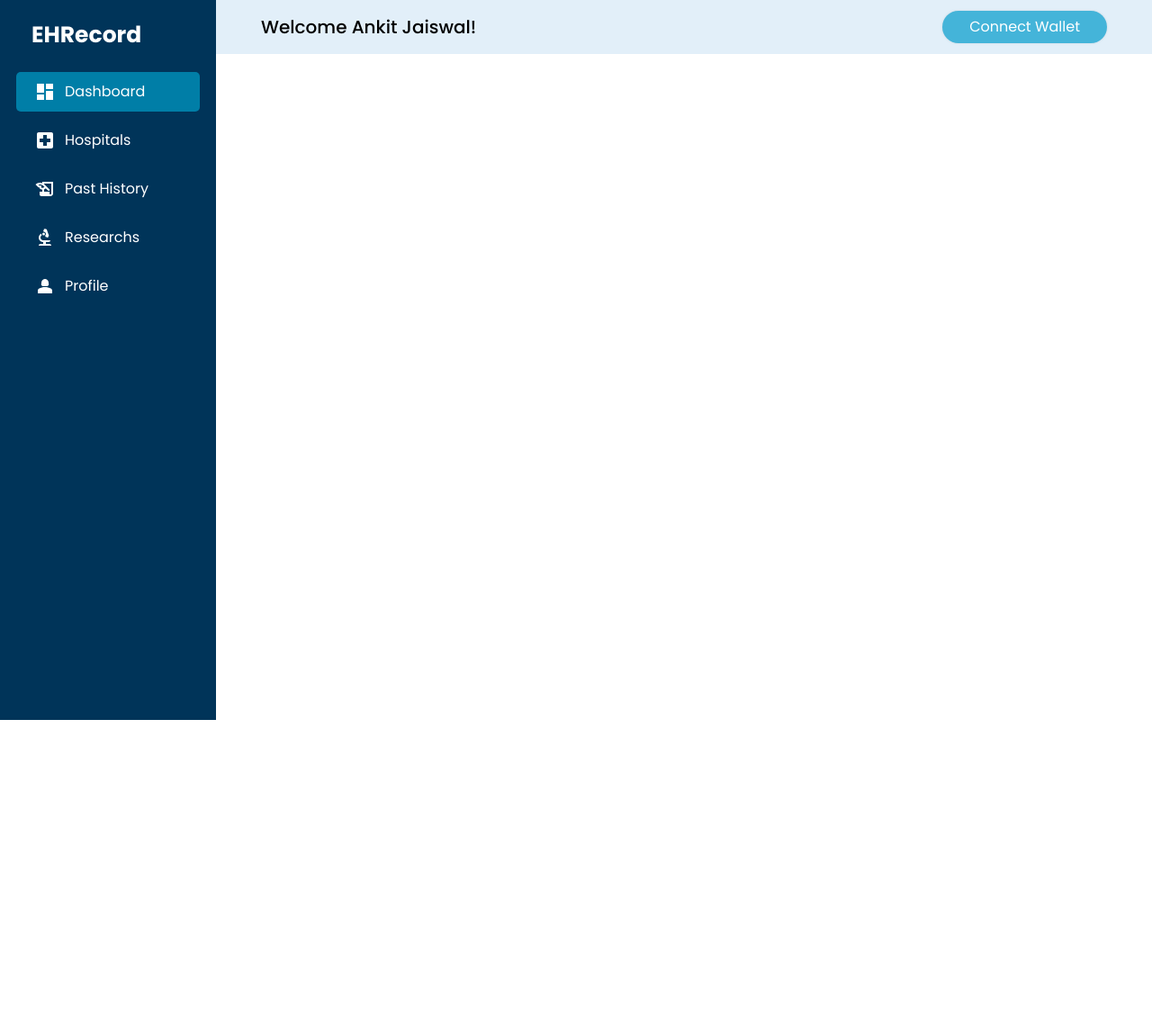
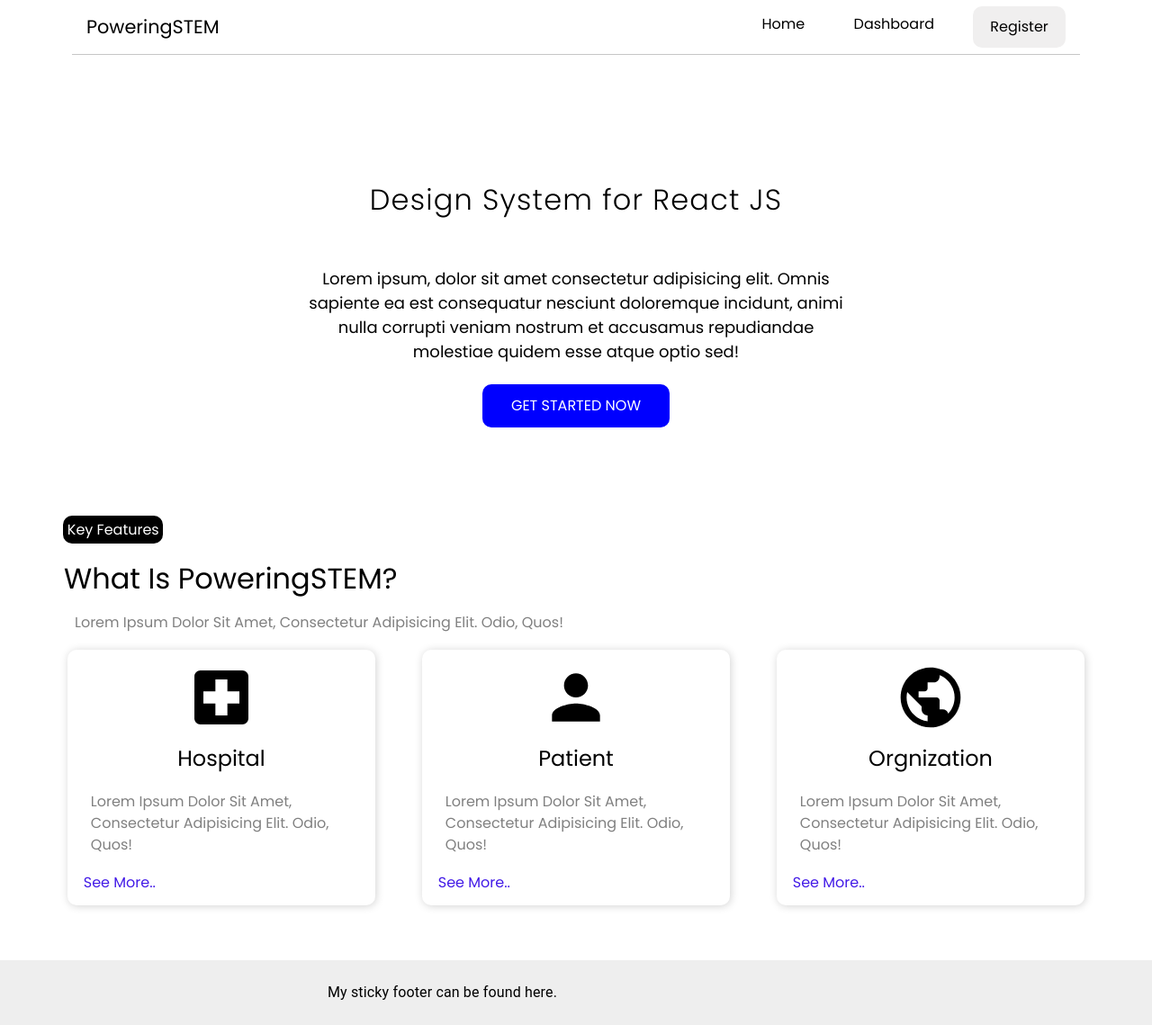
Before and after one commit to AnkitJaiswal26/PoweringSTEMHacks, a React (Create React App) app: page / in a window 1280 px wide. Shown: the whole page at 90% size. Before the commit the page ends 800 px from the top, so only its background shows below. Built offline with nearby package versions, Linux system fonts and the light colour scheme.

Commit message:
new landing page & routes refactoring

```diff
--- a/src/components/HospitalSidebar/hosSidebar.js
+++ b/src/components/HospitalSidebar/hosSidebar.js
@@ -8,7 +8,7 @@ import styles from "./Sidebar.module.css";
 export const hosSidebar = [
 	{
 		name: "Dashboard",
-		url: "/hospital",
+		url: "/hospital/dashboard",
 		icon: <DashboardIcon className={styles.listIcon} />,
 	},
 	{
--- a/src/components/Sidebar/userSidebar.js
+++ b/src/components/Sidebar/userSidebar.js
@@ -8,7 +8,7 @@ import styles from "./Sidebar.module.css";
 export const userSidebar = [
 	{
 		name: "Dashboard",
-		url: "/",
+		url: "/user/dashboard",
 		icon: <DashboardIcon className={styles.listIcon} />,
 	},
 	{
--- /dev/null
+++ b/src/screens/Home/Header.jsx
@@ -0,0 +1,64 @@
+import { useState } from "react";
+import "../../styles/header.css";
+import { Container } from "@mui/material";
+
+export default function Header() {
+  const [isNavExpanded, setIsNavExpanded] = useState(false);
+
+  const menus = [
+    {
+      name: "Home",
+      url: "/",
+    },
+    {
+      name: "Dashboard",
+      url: "/hospital/dashboard",
+    },
+    {
+      name: "Register",
+      url: "/register",
+    },
+  ];
+
+  return (
+    <section className="container">
+      <div className="navigation" style={{  }}>
+        <a href="/" className="brand-name">
+          PoweringSTEM
+        </a>
+        <button
+          className="hamburger"
+          onClick={() => {
+            setIsNavExpanded(!isNavExpanded);
+          }}
+        >
+          <svg
+            xmlns="http://www.w3.org/2000/svg"
+            className="h-5 w-5"
+            viewBox="0 0 20 20"
+            fill="white"
+          >
+            <path
+              fillRule="evenodd"
+              d="M3 5a1 1 0 011-1h12a1 1 0 110 2H4a1 1 0 01-1-1zM3 10a1 1 0 011-1h12a1 1 0 110 2H4a1 1 0 01-1-1zM9 15a1 1 0 011-1h6a1 1 0 110 2h-6a1 1 0 01-1-1z"
+              clipRule="evenodd"
+            />
+          </svg>
+        </button>
+        <div
+          className={
+            isNavExpanded ? "navigation-menu expanded" : "navigation-menu"
+          }
+        >
+          <ul>
+            {menus.map(({ name, url }, index) => (
+              <li keys={index}>
+                <a href={url}>{name}</a>
+              </li>
+            ))}
+          </ul>
+        </div>
+      </div>
+    </section>
+  );
+}
--- /dev/null
+++ b/src/screens/Home/HomeScreen.jsx
@@ -0,0 +1,114 @@
+import { Box, Container, Typography } from "@mui/material";
+import Header from "./Header";
+import styles from "./HomeScreen.module.css";
+import LocalHospitalIcon from "@mui/icons-material/LocalHospital";
+import PersonIcon from "@mui/icons-material/Person";
+import PublicIcon from "@mui/icons-material/Public";
+
+const lorem =
+  "Lorem ipsum dolor sit amet, consectetur adipisicing elit. Odio, quos!";
+
+const HomeScreen = () => {
+  const Footer = () => {
+    return (
+      <>
+        <Box
+          component="footer"
+          sx={{
+            py: 3,
+            px: 2,
+            mt: "auto",
+            display: "flex",
+            flexDirection: "column",
+            backgroundColor: (theme) =>
+              theme.palette.mode === "light"
+                ? theme.palette.grey[200]
+                : theme.palette.grey[800],
+          }}
+        >
+          <Container maxWidth="sm">
+            <Typography variant="body1">
+              My sticky footer can be found here.
+            </Typography>
+          </Container>
+        </Box>
+      </>
+    );
+  };
+
+  const CustomButton = ({ text, color = "blue" }) => {
+    return (
+      <button className={styles.btn} style={{ backgroundColor: `${color}` }}>
+        {text}
+      </button>
+    );
+  };
+
+  const FeatureCard = ({ name, text, icon }) => {
+    return (
+      <div className={`${styles.feature_card}`}>
+        <div className={styles.icon}>{icon}</div>
+        <h3>{name}</h3>
+        <p>{text}</p>
+        <a href="#">see more..</a>
+      </div>
+    );
+  };
+
+  return (
+    <>
+      <Header />
+
+      <section className={`${styles.container} ${styles.hero}`}>
+        <h1>Design System for React JS</h1>
+        <p>
+          Lorem ipsum, dolor sit amet consectetur adipisicing elit. Omnis
+          sapiente ea est consequatur nesciunt doloremque incidunt, animi nulla
+          corrupti veniam nostrum et accusamus repudiandae molestiae quidem esse
+          atque optio sed!
+        </p>
+        <CustomButton text="get started now" />
+      </section>
+
+      <section className={styles.features}>
+        <div className={`${styles.container}`}>
+          <button>Key Features</button>
+          <h3>what is PoweringSTEM?</h3>
+          <p>{lorem}</p>
+          <div className={`${styles.row} ${styles.features__flex}`}>
+            <FeatureCard
+              icon={<LocalHospitalIcon sx={{ fontSize: "80px" }} />}
+              name="Hospital"
+              text={lorem}
+            />
+            <FeatureCard
+              icon={<PersonIcon sx={{ fontSize: "80px" }} />}
+              name="Patient"
+              text={lorem}
+            />
+            <FeatureCard
+              icon={<PublicIcon sx={{ fontSize: "80px" }} />}
+              name="Orgnization"
+              text={lorem}
+            />
+          </div>
+        </div>
+      </section>
+
+      {/* <section className={styles.info}>
+        <div className={`${styles.container}`}>
+          <div className={`${styles.row}`}>
+            <p>
+              Lorem ipsum dolor sit amet consectetur adipisicing elit. Laborum,
+              dolorum.
+            </p>
+          </div>
+        </div>
+      </section> */}
+
+      <Footer />
+    </>
+  );
+};
+
+export default HomeScreen;
--- /dev/null
+++ b/src/screens/Home/HomeScreen.module.css
@@ -0,0 +1,157 @@
+@import url("https://fonts.googleapis.com/css2?family=Karla:wght@200;400&display=swap");
+:root {
+    --red: #f99fb6;
+    --white: #fff;
+    --black: #000;
+    --blue : rgb(67, 27, 231);
+  }
+.container{
+    margin: 10px auto;
+    max-width: 1140px;
+}
+
+.row{
+    display: flex;
+    justify-content: space-between;
+    margin-top: 5px;
+}
+
+.info{
+    background: linear-gradient(120deg,var(--white),var(--red));
+    padding: 1em;
+}
+
+.hero{
+    text-align: center;
+    display: flex;
+    flex-direction: column;
+    justify-content: space-between;
+    max-width: 650px;
+    padding: 6em 1em 2em 1em;
+}
+.hero > h1{
+    font-size: xx-large;
+    margin: 1em 0;
+    font-weight: 300;
+    letter-spacing: 1.2px;
+}
+.hero > p{
+    font-size: large;
+    margin: 1em 0;
+    font-weight: 400;
+}
+
+.btn {
+    display: inline-block;
+    text-decoration: none;
+    text-transform: uppercase;
+    color: var(--white);
+    background-color: var(--blue);
+    padding: .75em 2em;
+    border-radius: 10px;
+    min-width: 30%;
+    margin: 5px auto;
+}
+
+.btn:hover,
+.btn:focus {
+    opacity: .75;
+}
+
+.features{
+    height: auto;
+    margin: 30px auto;
+    padding: 1em;
+}
+
+.features button{
+    display: inline-block;
+    text-decoration: none;
+    text-transform: capitalize;
+    color: var(--white);
+    background-color: var(--black);
+    padding: .23em 0.3em;
+    border-radius: 10px;
+    margin: 5px 0 10px 0;
+    font-size: 1em;
+}
+.features  h3{
+    display: block;
+    text-decoration: none;
+    text-transform: capitalize;
+    margin: 5px 1px;
+    font-size: xx-large;
+}
+.features  p{
+    display: block;
+    text-decoration: none;
+    text-transform: capitalize;
+    color: grey;
+    padding: 0.5em;
+    margin: 5px;
+    /* max-width: 50%; */
+}
+.features .features__flex{
+    display: flex;
+    flex-direction: row;
+    justify-content: space-between;
+    flex-wrap: wrap;
+}
+
+.feature_card{
+    display: flex;
+    flex-direction: column;
+    justify-content: space-around;
+    padding: 0.5em 0.8em;
+    /* height: 4em; */
+    box-shadow: 1px 1px 10px lightgrey;
+    margin: 5px;
+    width: 30%;
+    border-radius: 10px;
+}
+
+.features .feature_card h3{
+    display: block;
+    text-decoration: none;
+    text-transform: capitalize;
+    margin: 5px 1px;
+    font-size: x-large;
+    align-self: center;
+}
+.features .feature_card p{
+    display: block;
+    text-decoration: none;
+    text-transform: capitalize;
+    color: grey;
+    margin: 5px;
+    width: 100% !important;
+}
+.features .feature_card a{
+    display: block;
+    text-decoration: none;
+    text-transform: capitalize;
+    color: grey;
+    margin: 5px;
+    color: var(--blue);
+}
+.features .feature_card .icon{
+    display: block;
+    text-decoration: none;
+    text-transform: capitalize;
+    color: grey;
+    margin: 5px;
+    color: var(--black);
+    align-self: center;
+}
+
+@media (max-width:610px)
+{
+    .features .features__flex{
+        flex-direction: column;
+    }
+
+    .feature_card{
+        margin: 5px;
+        width: 100%;
+    }
+}
--- a/src/screens/HomeScreen.jsx
+++ /dev/null
@@ -1,16 +0,0 @@
-import { Container } from "@mui/system";
-import Sidebar from "../components/Sidebar/Sidebar";
-
-const HomeScreen = () => {
-	return (
-		<>
-			<Sidebar />
-			{/* <Header /> */}
-			<Container>
-				<h3>Body goes here...</h3>
-			</Container>
-		</>
-	);
-};
-
-export default HomeScreen;
--- a/src/screens/Hospital/Dashboard/HospitalDashboard.jsx
+++ b/src/screens/Hospital/Dashboard/HospitalDashboard.jsx
@@ -9,7 +9,7 @@ const HospitalDashboard = () => {
 			<div className={styles.main_wrapper}>
 				<div className={styles.navBar}>
 					<h3 className={styles.user}>Welcome Ankit Jaiswal!</h3>
-					<button className={styles.connectButton}>
+					<button className={styles.connectButton }>
 						Connect Wallet
 					</button>
 				</div>
--- a/src/styles/header.css
+++ b/src/styles/header.css
@@ -31,12 +31,15 @@
   .navigation-menu li {
     list-style-type: none;
     margin: 0 1rem;
+    border-radius: 10px;
+
   }
 
   .navigation-menu li a {
     text-decoration: none;
     display: block;
     width: 100%;
+    padding: 0.5em 0.7em;
   }
 
   .hamburger {
@@ -79,6 +82,7 @@
     .navigation-menu li {
       text-align: center;
       margin: 0;
+      /* padding: 0.5em 0.7em; */
     }
 
     .navigation-menu li a {
@@ -88,10 +92,24 @@
     }
 
     .navigation-menu li:hover {
-      background-color: #eee;
+      background-color: rgb(201, 201, 201);
     }
 
     .navigation-menu.expanded ul {
       display: block;
     }
   }
+
+
+
+  .container{
+    margin: 0px auto;
+    max-width: 1120px;
+    background-color: #2642af;
+}
+
+.navigation-menu li:last-child{
+  background-color: rgb(240, 239, 239);
+  border-radius: 10px;
+  padding: 0.2em 0.5em!important ;
+}
```
Also changed, not shown: src/App.js (+10 -7 lines).
